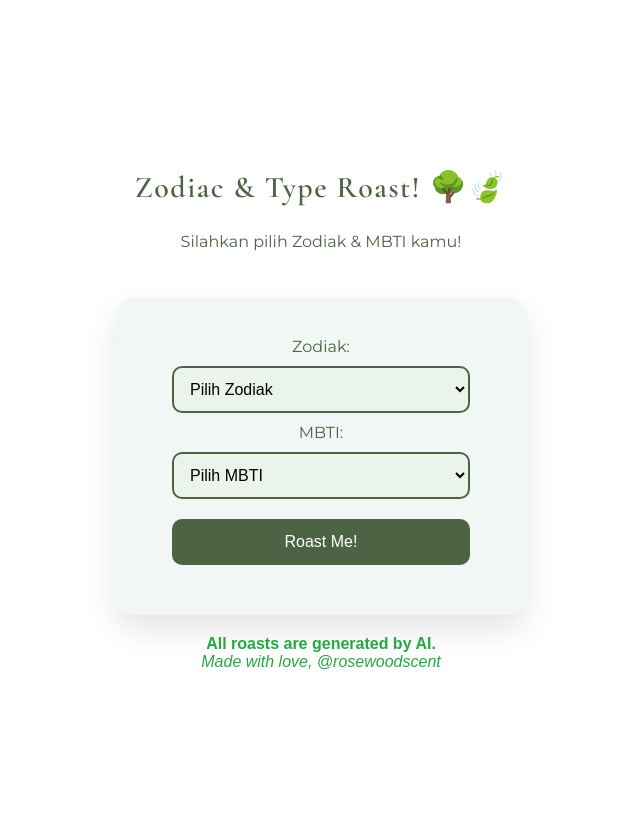
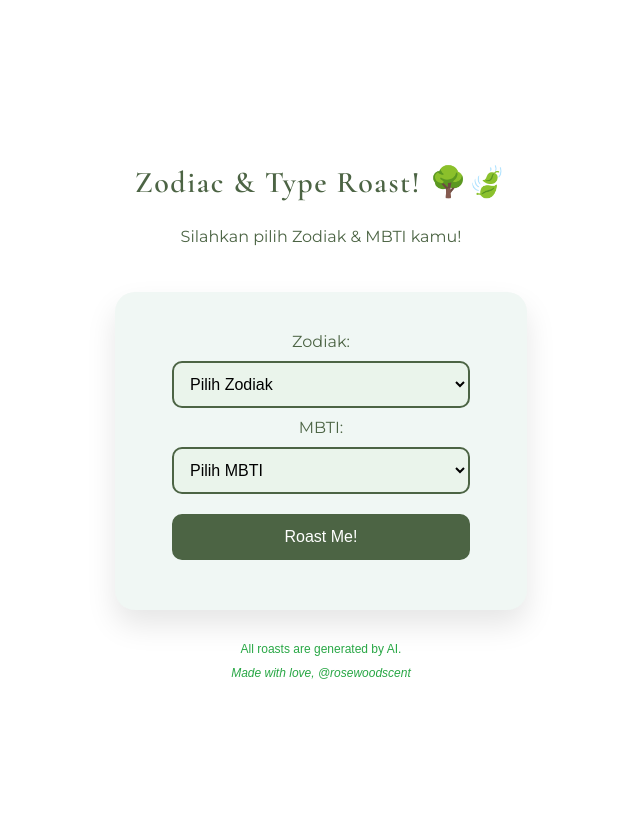
Before and after one commit to 307temporaryredirect/three-web, a Flask app: page / in a window 1280 px wide. Shown: the whole page, without its empty margins (319-959 px from the left). Run offline with Flask 3, Linux system fonts and the light colour scheme; some libraries are stand-ins or nearby versions.

Commit message:
Update index.html

```diff
--- a/templates/index.html
+++ b/templates/index.html
@@ -206,8 +206,7 @@ h1 {
 </body>
 </html>
 
-<!-- Letakkan ini di bagian paling bawah halaman HTML kamu -->
-<footer style="text-align: center; padding: 20px 0; font-family: Arial, sans-serif; color: #28a745;">
-  <p style="margin: 0; font-weight: bold;">All roasts are generated by AI.</p>
+<footer style="text-align: center; padding: 30px 0 15px 0; font-family: Arial, sans-serif; color: #28a745; font-weight: 300; font-size: 12px; line-height: 1.5;">
+  <p style="margin: 0 0 6px 0;">All roasts are generated by AI.</p>
   <p style="margin: 0; font-style: italic;">Made with love, @rosewoodscent</p>
 </footer>
```
